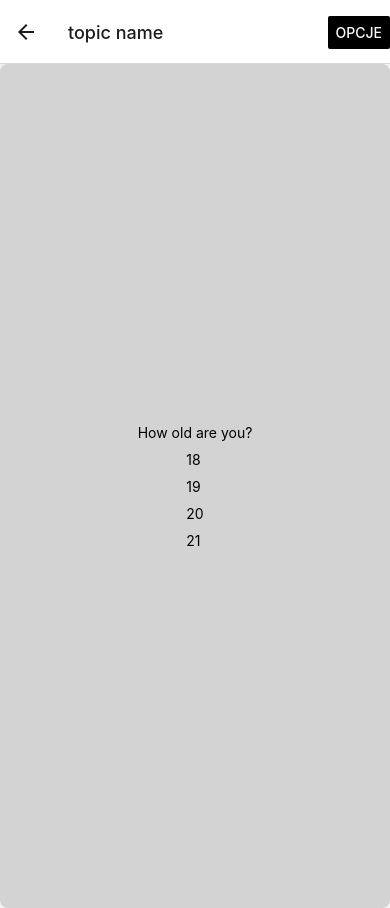
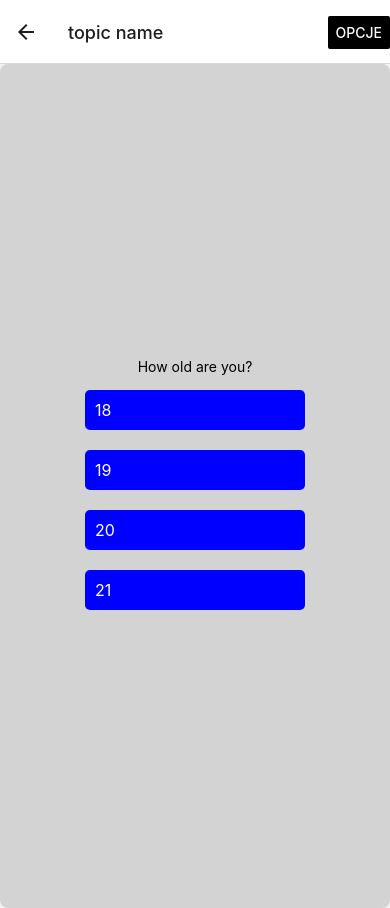
Before and after one commit to mkaletaa/QuizApp, a React Native app: screen /Quiz in a window 390 px wide. Built offline with nearby package versions, Linux system fonts and the light colour scheme.

Commit message:
change answers style

```diff
--- a/data/quiz/quiz.ts
+++ b/data/quiz/quiz.ts
@@ -1,6 +1,7 @@
 export const quiz = [
   {
     id: 1,
+    multiChoice: false,
     question: 'How old are you?',
     answers: [
       { id: 1, answer: '18', correct: false },
@@ -11,6 +12,7 @@ export const quiz = [
   },
   {
     id: 2,
+    multiChoice: true,
     question: 'What is your name?',
     answers: [
       { id: 1, answer: 'Carl', correct: false },
@@ -20,6 +22,7 @@ export const quiz = [
   },
   {
     id: 3,
+    multiChoice: false,
     question: [
       {
         componentType: 'Text', // Dodajemy komponent Image
--- a/src/Stack.tsx
+++ b/src/Stack.tsx
@@ -7,6 +7,7 @@ import { Button } from 'react-native'
 import { useNavigation } from '@react-navigation/native'
 import Theory from './screens/Theory'
 import Quiz from './screens/Quiz'
+import Summary from './screens/Summary'
 
 const Stack = createStackNavigator()
 
@@ -58,6 +59,15 @@ const MyStack = () => {
         })}
       />
 
+      <Stack.Screen
+        name="Summary"
+        component={Summary}
+        options={({ route }) => ({
+          ...header, //@ts-ignore
+          title: `${route.params?.categoryName || 'topic name'}`,
+        })}
+      />
+
       <Stack.Screen name="Options" component={Options} />
     </Stack.Navigator>
   )
--- a/src/components/Answers.tsx
+++ b/src/components/Answers.tsx
@@ -1,35 +1,52 @@
 import React, { useState } from 'react'
-import { Image, StyleSheet, Text, View } from 'react-native'
+import { Image, StyleSheet, Text, View, TouchableOpacity } from 'react-native'
 
-const option = data => {
+const option = (data, fn) => {
   const { componentType, props, answer } = data
-//   console.log('🚀 ~ renderComponent ~ data:', componentType, props)
-  // Obsługuj różne rodzaje komponentów
+  const [n, setN]= useState(0)
+
+  function handlePress(data){
+    console.log("🚀 ~ handlePress ~ data", data)
+    data.neww="ddd"
+    setN(prev=>prev+1)
+    console.log(n)
+  }
+
+
+
   switch (componentType) {
-    //Text, Image, MathView, CodeView, BoldText, ItalicText,
-
     case 'Text':
       return (
-        <Text {...props}>
-          {answer} dddg
-        </Text>
+        <TouchableOpacity
+          activeOpacity={0.7}
+          {...props}
+          style={styles.touchableOpacity}
+          onPressOut={()=> fn(data)}
+        >
+          <Text style={styles.buttonText}>{answer} dddg</Text>
+        </TouchableOpacity>
       )
 
     default:
       return (
-        <Text {...props}>
-          {answer}
-        </Text>
+        <TouchableOpacity
+          activeOpacity={0.7}
+          {...props}
+          style={styles.touchableOpacity}
+          onPressOut={() => fn(data)}
+        >
+          <Text style={styles.buttonText}>{answer}</Text>
+        </TouchableOpacity>
       )
   }
 }
 
-export default function Answers({ answers }) {
+export default function Answers({ answers, fn }) {
   return (
     <View>
       {answers.map(answer => (
         <View key={answer.id} style={styles.answerContainer}>
-          {option(answer)}
+          {option(answer, fn)}
         </View>
       ))}
     </View>
@@ -40,4 +57,16 @@ const styles = StyleSheet.create({
   answerContainer: {
     marginTop: 10,
   },
+  touchableOpacity: {
+    backgroundColor: 'blue',
+    padding: 10,
+    borderRadius: 5,
+    marginVertical: 5,
+  },
+  buttonText: {
+    fontSize: 16,
+    color: 'white',
+    width: 200,
+    // Dodaj style dla komponentu Text
+  },
 })
--- /dev/null
+++ b/src/components/Finish.tsx
@@ -0,0 +1,18 @@
+import { View, Text, Button } from 'react-native'
+import { useNavigation } from '@react-navigation/native'
+
+
+export default function Finish() {
+  const navigation = useNavigation()
+
+    const goToSummary = () => {
+        //@ts-ignore
+        navigation.navigate("Summary")
+    }
+
+  return (
+    <View>
+      <Button title="finish" onPress={()=>goToSummary()}/>
+    </View>
+  )
+}
--- a/src/components/Question.tsx
+++ b/src/components/Question.tsx
@@ -3,14 +3,16 @@ import { Image, StyleSheet, Text, View } from 'react-native'
 
 const renderComponent = data => {
   const { componentType, props, value } = data
-  console.log("🚀 ~ renderComponent ~ value:", value)
+  console.log("🚀 ~ renderComponent ~ value:", data)
 
   switch (componentType) {
     case 'Text':
       return (
-        <View key={value}>
-          <Text {...props}>{value}</Text>
-        </View>
+        //<View key={value}>
+          <Text key={value}  {...props}>
+            {value}
+          </Text>
+        //</View>
       )
 
     case 'Image':
--- a/src/screens/Categories.tsx
+++ b/src/screens/Categories.tsx
@@ -8,7 +8,7 @@ export default function Categories() {
   const navigation = useNavigation()
 
   const onPressButton = catName => {
-    //@ts-ignore
+    // @ts-ignore
     navigation.navigate('Topics', { categoryName: catName })
   }
 
--- a/src/screens/Quiz.tsx
+++ b/src/screens/Quiz.tsx
@@ -1,16 +1,33 @@
 import React from 'react'
-import { View, Text, StyleSheet, Dimensions, FlatList } from 'react-native'
+import { View, Text, StyleSheet, Dimensions, FlatList, Button } from 'react-native'
 import { quiz } from '../../data/quiz/quiz'
 import Question from '../components/Question'
 import Answers from '../components/Answers'
+import Finish from '../components/Finish'
 
 export default function Quiz({ route }) {
   const screenWidth = Dimensions.get('window').width
   const screenHeight = Dimensions.get('window').height
+  const quizToIterate = [
+    ...quiz,
+    {
+      id: -1,
+      // componentType: 'result'
+      // question: 'hh',
+      // answers: [
+      // ],
+    },
+  ]
+
+  function manipulate(data) {
+    console.log("🚀 ~ manipulate ~ data:", data)
+    console.log(quizToIterate)
+  }
 
   return (
+    <View>
       <FlatList
-      data={quiz}
+        data={quizToIterate}
         horizontal
         pagingEnabled // Ustawienie, które zapewnia efekt "oporu"
         keyExtractor={item => item.id.toString()}
@@ -18,20 +35,39 @@ export default function Quiz({ route }) {
           <View
             style={[styles.card, { width: screenWidth, height: screenHeight }]}
           >
-          <Question prop={item.question}/>
-          <Answers answers={item.answers}/>
+            {item?.question ? <Question prop={item?.question} /> : <Finish/> }
+
+            {item?.answers ? <Answers answers={item?.answers} fn={manipulate}/> : null}
+
 
           </View>
         )}
       />
+
+      {/* <View style={styles.buttonContainer}>
+        <Button title="dede" style={styles.button} onPress={()=>onPress()}></Button>
+      </View> */}
+    </View>
   )
 }
 
 const styles = StyleSheet.create({
+  container: {
+    flex: 1,
+  },
   card: {
     backgroundColor: 'lightgray',
     justifyContent: 'center',
     alignItems: 'center',
     borderRadius: 8,
-  }
+  },
+  // buttonContainer: {
+  //   position: 'absolute',
+  //   bottom: 20, // Dostosuj do preferowanej odległości od dołu
+  //   left: 20, // Dostosuj do preferowanej odległości od lewej
+  //   right: 20, // Dostosuj do preferowanej odległości od prawej
+  // },
+  // button: {
+  //   width: '100%',
+  // },
 })
--- /dev/null
+++ b/src/screens/Summary.tsx
@@ -0,0 +1,9 @@
+import { View, Text } from "react-native";
+
+export default function Summary() {
+    return(
+        <View>
+            <Text>Summary</Text>
+        </View>
+    )
+}
```
Lines whose indentation alone changed are shown as unchanged.
